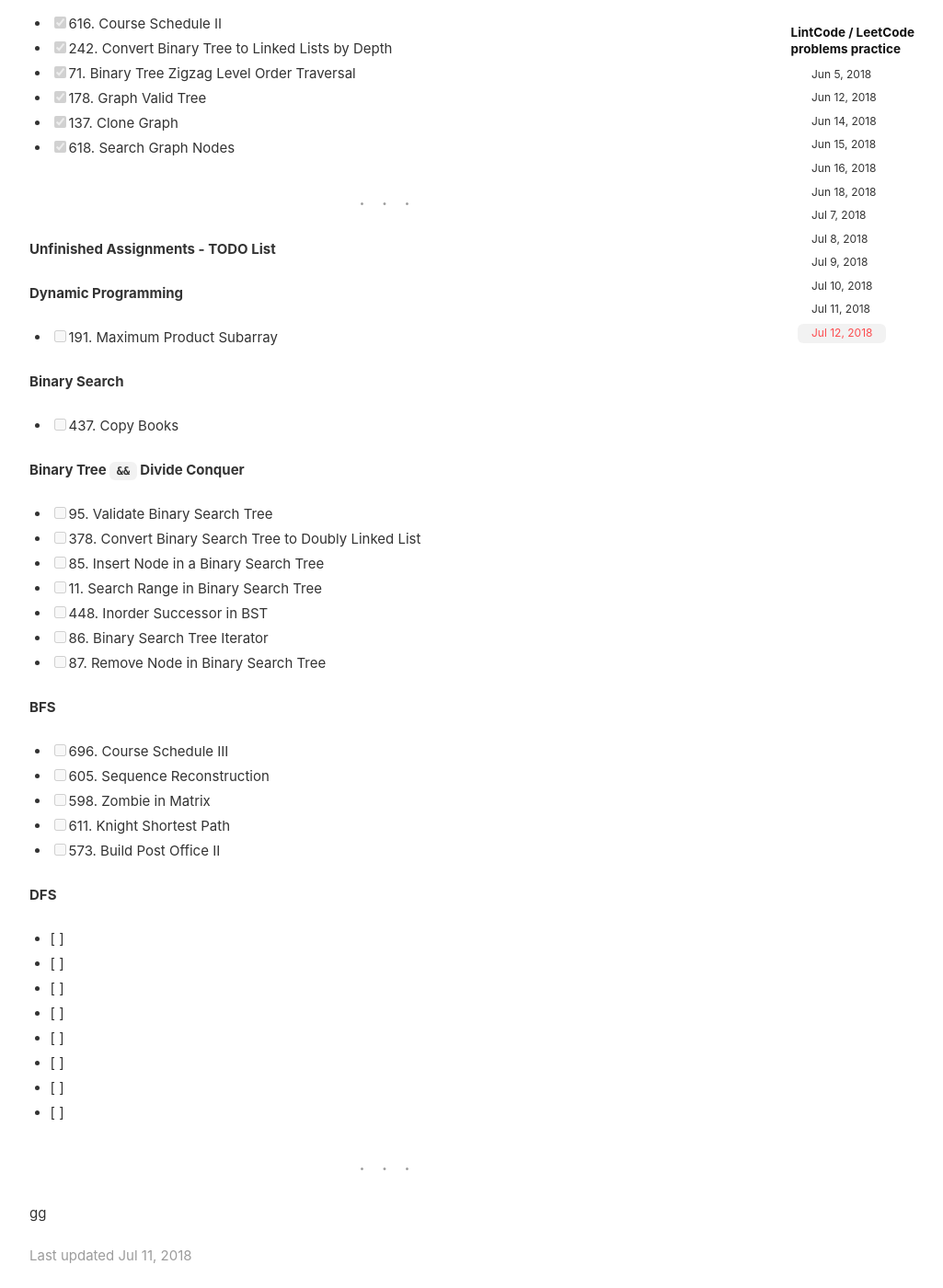
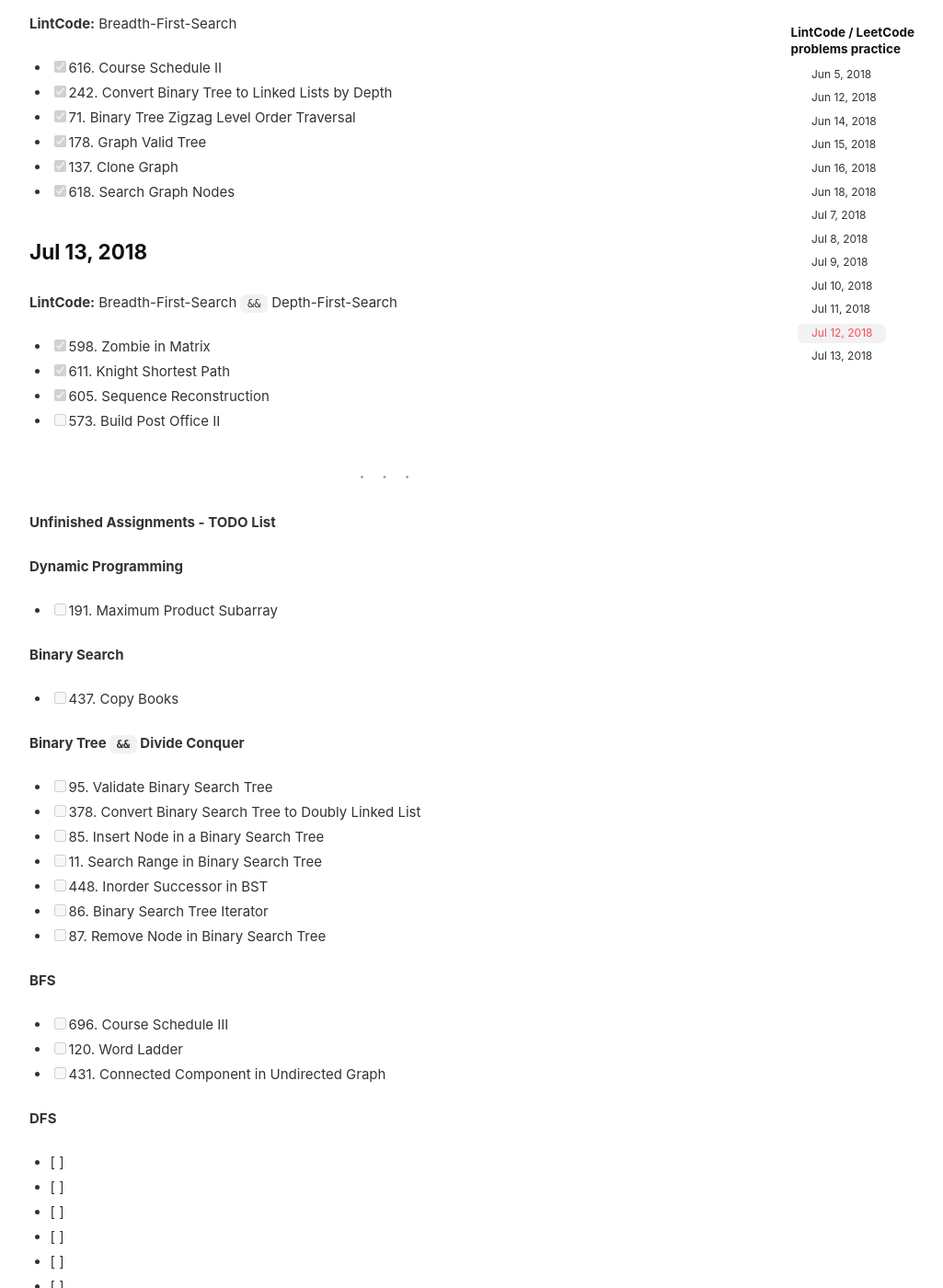
Before and after one commit to Zhenye-Na/blog, a Jekyll site: the page built from _posts/2018-06-05-problem-practice.md, in a window 1280 px wide and 1400 px high, scrolled down 4332 px. Shown: the whole window at 92% size, without its empty margins (103-1128 px from the left). Built offline with Jekyll 4.4.1, drawn with Linux system fonts in a browser that asks for light colours; nearby versions of some CDN libraries; comment, search, counter and statistics services are not loaded; some of the changed text lies outside the part shown.

Commit message:
Update logs

```diff
--- a/_posts/2018-06-05-problem-practice.md
+++ b/_posts/2018-06-05-problem-practice.md
@@ -2,7 +2,7 @@
 layout: post
 title: "Online-Judge problems practice"
 date: 2018-06-05
-modify_date: 2018-07-11
+modify_date: 2018-07-13
 excerpt: "LeetCode/LintCode problems practice. 💪"
 tags: [LeetCode/LintCode]
 ---
@@ -86,7 +88,7 @@
 - [x] 183. Wood Cut
 - [x] 669. Coin Change
 
-**LeetCode:**
+**LeetCode:** Binary Search
 
 - [x] 69. Sqrt(x)
 - [x] 33. Search in Rotated Sorted Array
@@ -179,14 +181,14 @@
 - [x] 618. Search Graph Nodes
 
 
+### Jul 13, 2018
 
+**LintCode:**  Breadth-First-Search `&&` Depth-First-Search
 
-
-
-
-
-
-
+- [x] 598. Zombie in Matrix
+- [x] 611. Knight Shortest Path
+- [x] 605. Sequence Reconstruction
+- [ ] 573. Build Post Office II
 
 
 
@@ -232,10 +234,8 @@
 **BFS**
 
 - [ ] 696. Course Schedule III
-- [ ] 605. Sequence Reconstruction
-- [ ] 598. Zombie in Matrix
-- [ ] 611. Knight Shortest Path
-- [ ] 573. Build Post Office II
+- [ ] 120. Word Ladder
+- [ ] 431. Connected Component in Undirected Graph
 
 **DFS**
 
```
Also changed, not shown: other parts of _posts/2018-06-05-problem-practice.md (+3 -1 lines).
